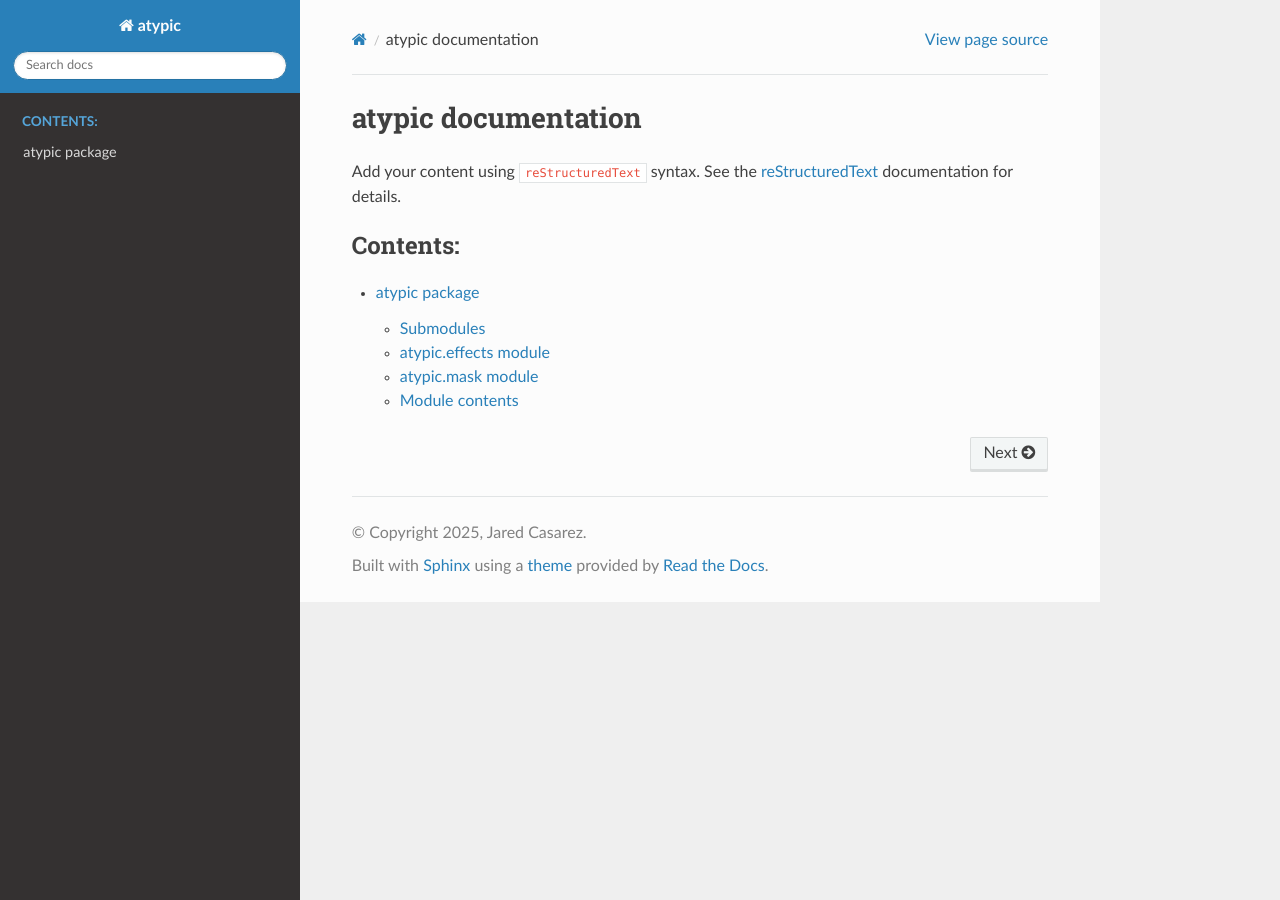
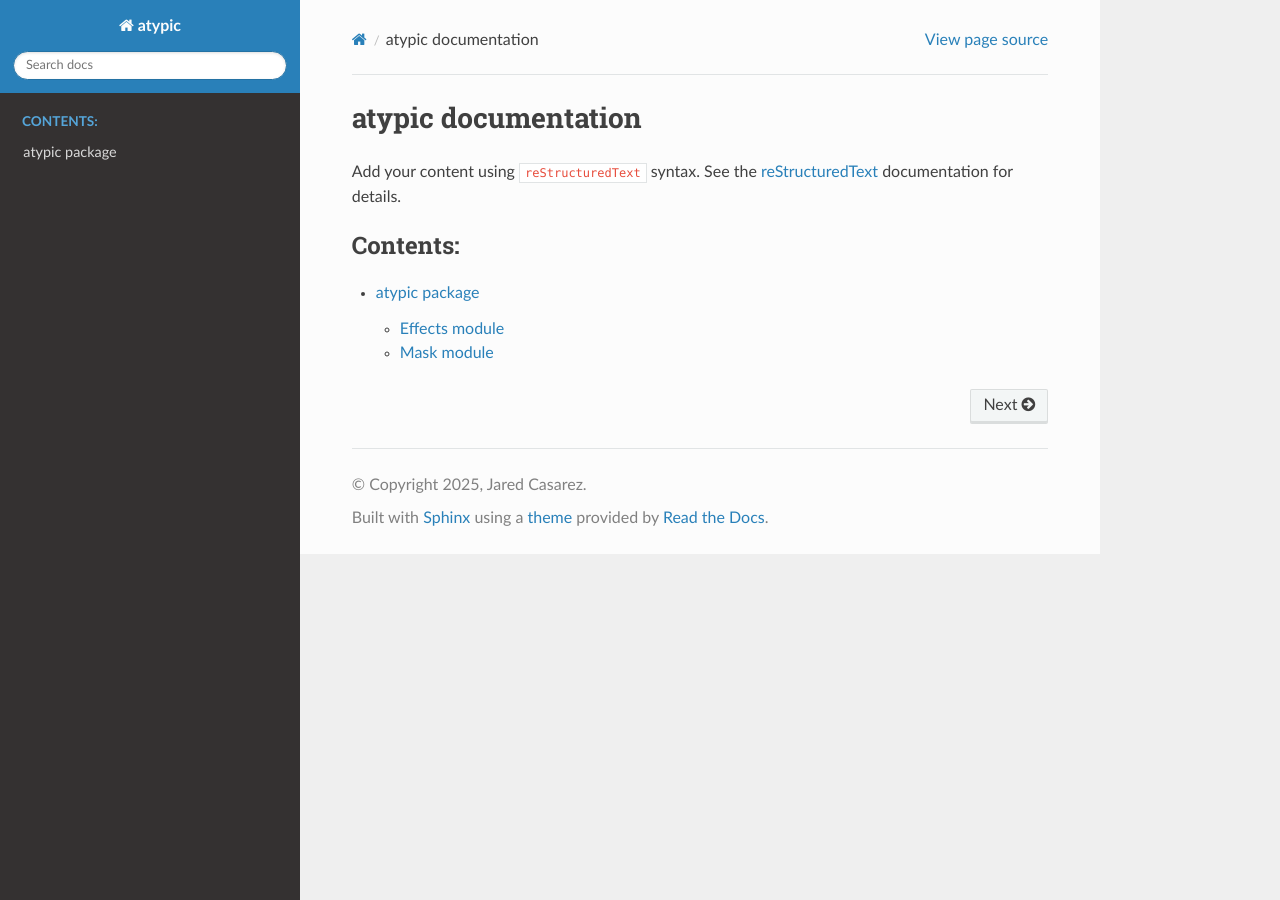
Before and after one commit to jaredcasarez/atypic, a Sphinx documentation site: the page built from docs/index.rst, in a window 1280 px wide. Built offline with Sphinx 7.4.7 and the Read the Docs theme 3.1.0, drawn with Linux system fonts in a browser that asks for light colours.

Commit message:
Update atypic.rst

```diff
--- a/docs/atypic.rst
+++ b/docs/atypic.rst
@@ -1,10 +1,7 @@
 atypic package
 ==============
 
-Submodules
-----------
-
-atypic.effects module
+Effects module
 ---------------------
 
 .. automodule:: atypic.effects
@@ -12,18 +9,10 @@ atypic.effects module
    :show-inheritance:
    :undoc-members:
 
-atypic.mask module
+Mask module
 ------------------
 
 .. automodule:: atypic.mask
    :members:
    :show-inheritance:
    :undoc-members:
-
-Module contents
----------------
-
-.. automodule:: atypic
-   :members:
-   :show-inheritance:
-   :undoc-members:
```
